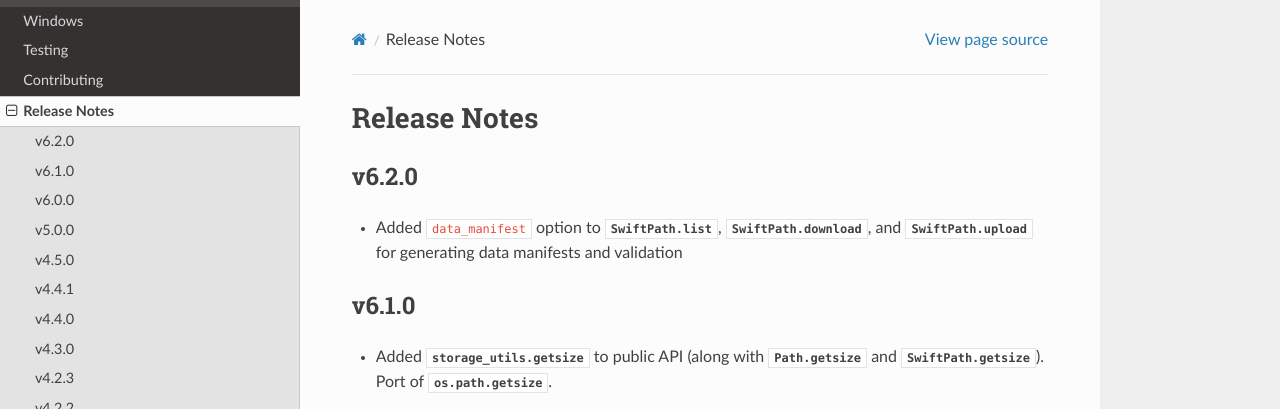
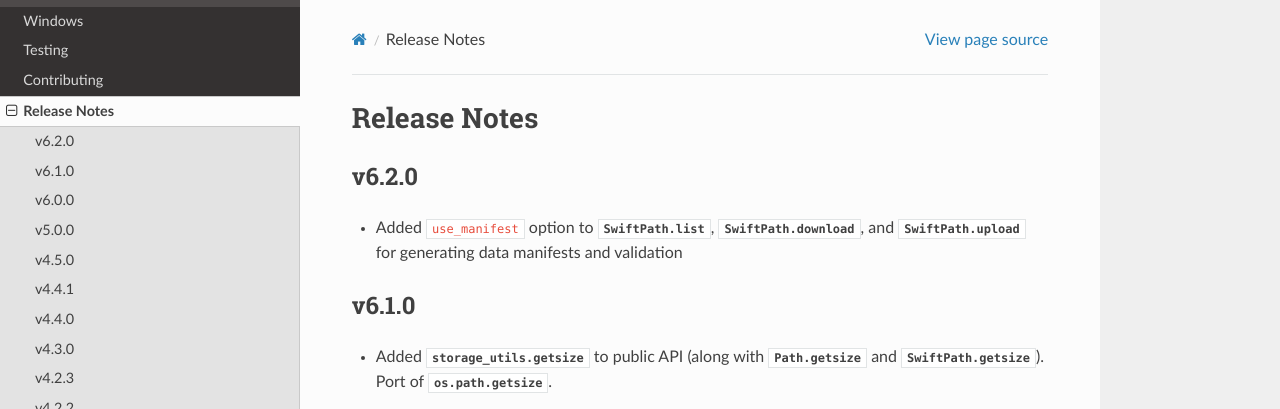
Before and after one commit to counsyl/stor, a Sphinx documentation site: the page built from docs/release_notes.rst, in a window 1280 px wide and 900 px high. Shown: the top 409 px of the window. Built offline with Sphinx 7.4.7 and the Read the Docs theme 2.0.0, drawn with Linux system fonts in a browser that asks for light colours; the version number could not be read and is left out.

Commit message:
fixed release notes

```diff
--- a/docs/release_notes.rst
+++ b/docs/release_notes.rst
@@ -4,7 +4,7 @@ Release Notes
 v6.2.0
 ------
 
-* Added ``data_manifest`` option to `SwiftPath.list`, `SwiftPath.download`, and
+* Added ``use_manifest`` option to `SwiftPath.list`, `SwiftPath.download`, and
   `SwiftPath.upload` for generating data manifests and validation
 
 v6.1.0
```
